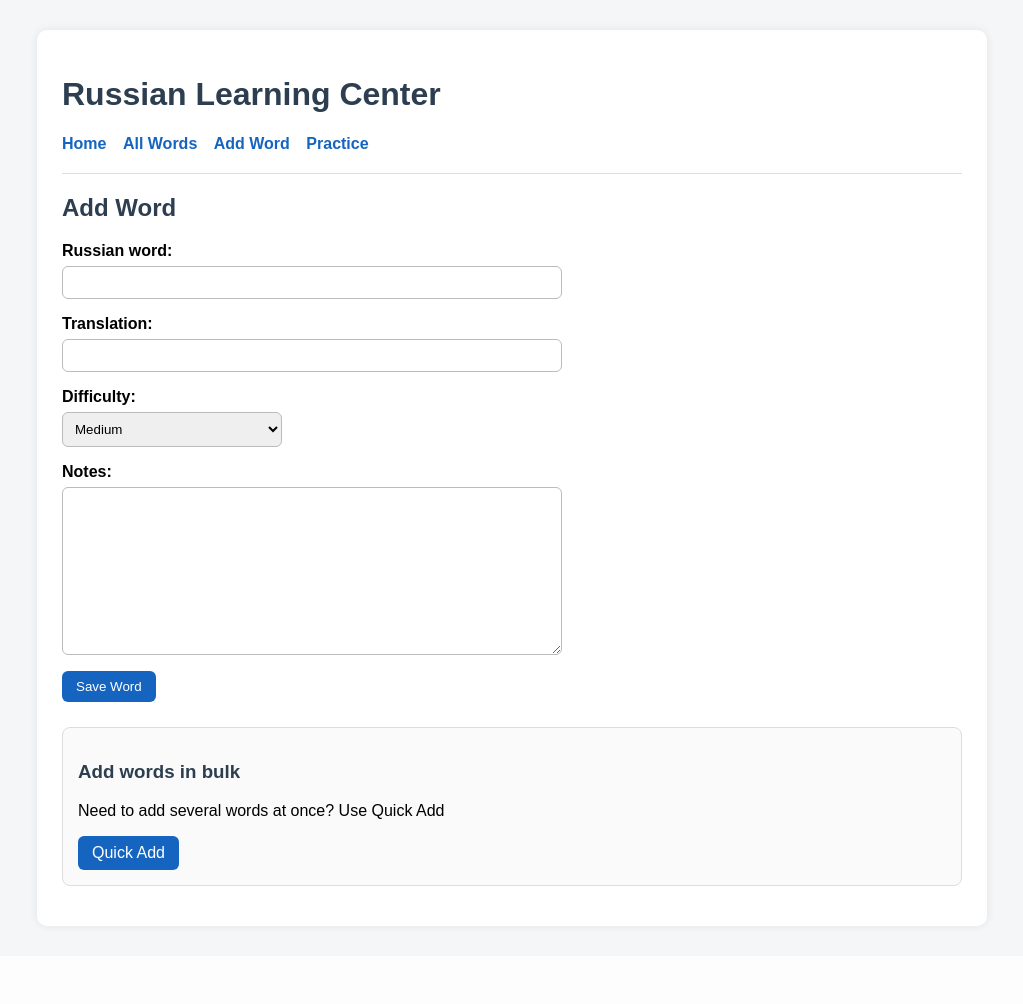
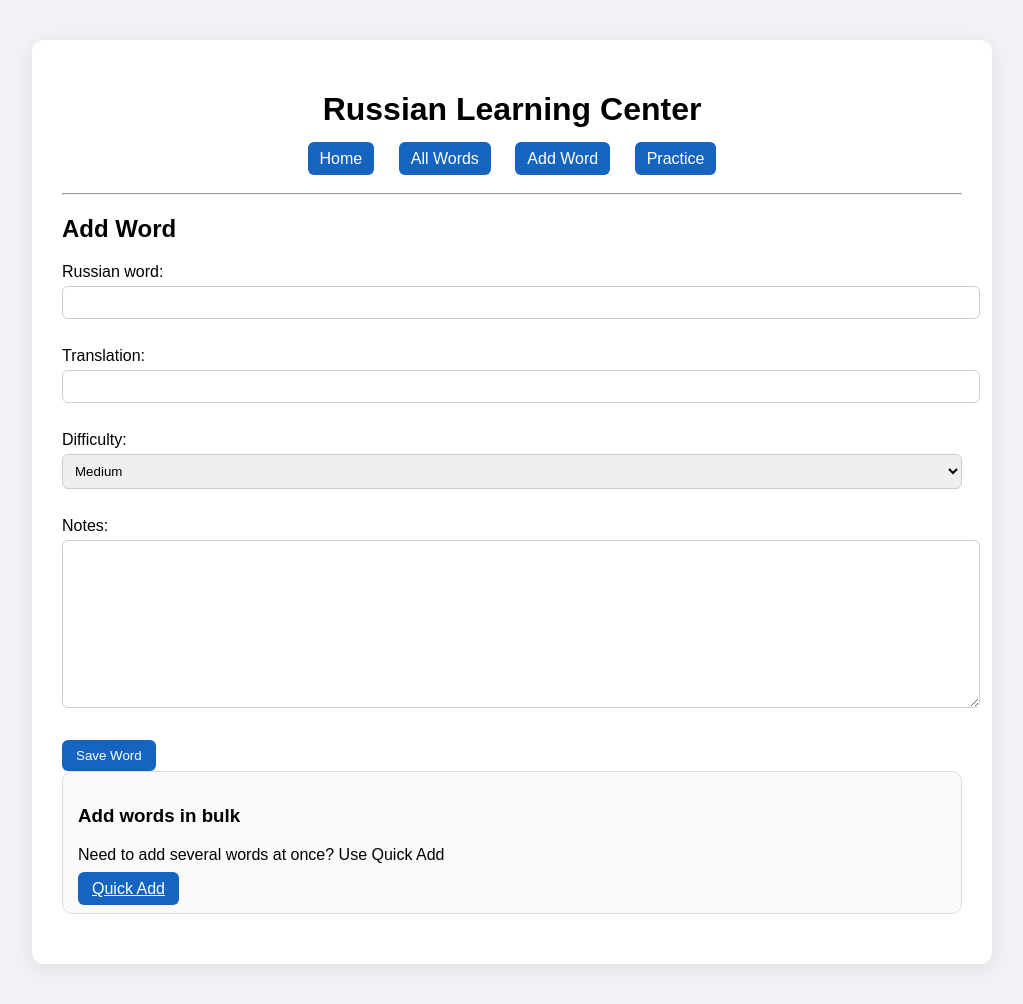
Before and after one commit to onurdosi/RussianLearningCenter, a Django app: page /add/ in a window 1280 px wide. Shown: the whole page, without its empty margins (128-1151 px from the left). Before the commit the page ends 930 px from the top, so only its background shows below. Run offline with Django 5.2, Linux system fonts and the light colour scheme.

Commit message:
Improve UI styling and layout

```diff
--- a/vocab/static/css/style.css
+++ b/vocab/static/css/style.css
@@ -1,125 +1,82 @@
 body {
     font-family: Arial, sans-serif;
-    background-color: #f4f6f8;
+    background-color: #f0f2f5;
     margin: 0;
-    padding: 0;
 }
 
 .page {
     max-width: 900px;
-    margin: 30px auto;
+    margin: 40px auto;
     background: white;
-    padding: 25px;
-    border-radius: 10px;
-    box-shadow: 0 0 10px rgba(0, 0, 0, 0.08);
+    padding: 30px;
+    border-radius: 12px;
+    box-shadow: 0 4px 20px rgba(0, 0, 0, 0.08);
 }
 
-h1, h2, h3 {
-    color: #2c3e50;
+h1 {
+    text-align: center;
 }
 
 .nav {
-    margin-bottom: 20px;
+    text-align: center;
+    margin-bottom: 25px;
 }
 
 .nav a {
     text-decoration: none;
-    margin-right: 12px;
-    color: #1565c0;
-    font-weight: bold;
+    margin: 0 10px;
+    padding: 8px 12px;
+    background: #1565c0;
+    color: white;
+    border-radius: 6px;
 }
 
 .nav a:hover {
-    text-decoration: underline;
-}
-
-.stats-box {
-    background-color: #eef4ff;
-    border: 1px solid #d6e4ff;
-    padding: 15px;
-    border-radius: 8px;
-    margin-bottom: 20px;
+    background: #0d47a1;
 }
 
 .word-card {
     border: 1px solid #ddd;
-    border-radius: 8px;
+    border-radius: 10px;
     padding: 15px;
-    margin-bottom: 15px;
-    margin-top: 25px;
+    margin-bottom: 20px;
     background-color: #fafafa;
 }
 
 .button-link,
 button {
-    display: inline-block;
     padding: 8px 14px;
     background-color: #1565c0;
     color: white;
-    text-decoration: none;
     border: none;
     border-radius: 6px;
     cursor: pointer;
 }
 
-.button-link:hover,
-button:hover {
+button:hover,
+.button-link:hover {
     background-color: #0d47a1;
 }
 
 input, textarea, select {
     width: 100%;
-    max-width: 500px;
     padding: 8px;
     margin-top: 5px;
     margin-bottom: 12px;
-    border: 1px solid #bbb;
     border-radius: 6px;
-    box-sizing: border-box;
-    display: block;
-}
-
-label {
-    display: block;
-    margin-bottom: 6px;
-    font-weight: bold;
-}
-
-select {
-    max-width: 220px;
-}
-
-ul {
-    padding-left: 20px;
-}
-
-hr {
-    border: none;
-    border-top: 1px solid #ddd;
-    margin: 15px 0;
+    border: 1px solid #ccc;
 }
 
 .message {
-    padding: 12px 15px;
-    border-radius: 8px;
-    margin-bottom: 20px;
-    font-weight: bold;
+    padding: 12px;
+    border-radius: 6px;
+    margin-bottom: 15px;
 }
 
 .message-success {
     background-color: #e8f5e9;
-    border: 1px solid #c8e6c9;
-    color: #2e7d32;
-}
-
-.message-info {
-    background-color: #e3f2fd;
-    border: 1px solid #bbdefb;
-    color: #1565c0;
 }
 
 .message-error {
     background-color: #ffebee;
-    border: 1px solid #ffcdd2;
-    color: #c62828;
 }
```
